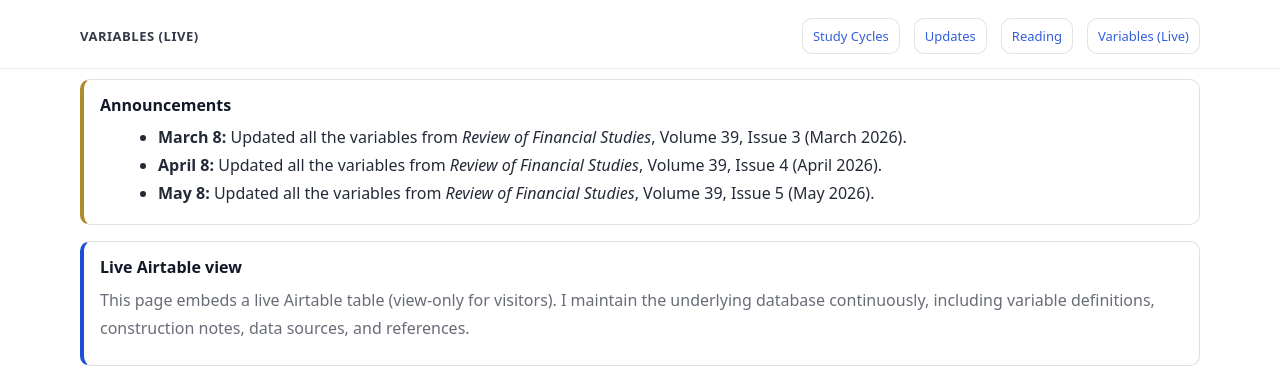
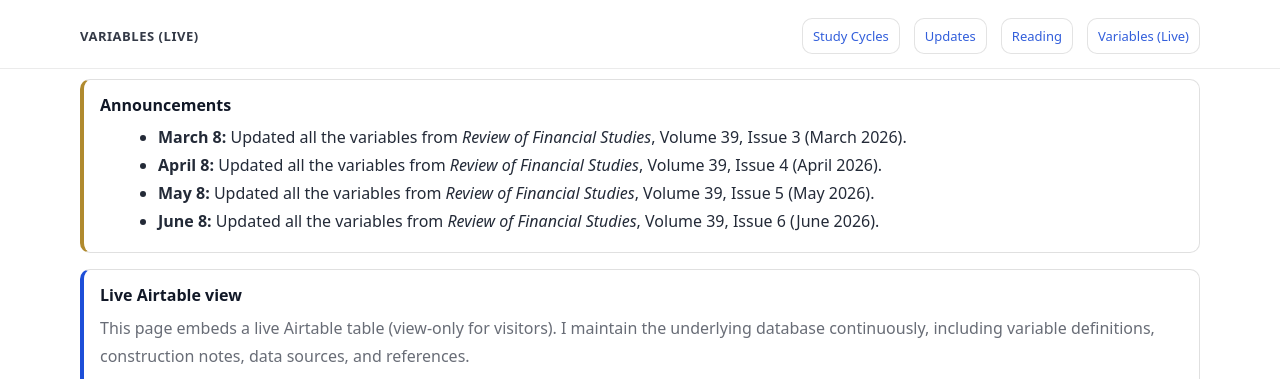
Before and after one commit to yaxinzn/study-archive, a Jekyll site: the page built from variables-live/index.md, in a window 1280 px wide, cut to the strip 0-379 px from the top of the page. Built offline with Jekyll 4.4.1, drawn with Linux system fonts in a browser that asks for light colours.

Commit message:
Add June 8 update for variables from RFS

```diff
--- a/variables-live/index.md
+++ b/variables-live/index.md
@@ -58,6 +58,10 @@
       <strong>May 8:</strong> Updated all the variables from <em>Review of Financial Studies</em>,
       Volume 39, Issue 5 (May 2026).
     </li>
+    <li>
+      <strong>June 8:</strong> Updated all the variables from <em>Review of Financial Studies</em>,
+      Volume 39, Issue 6 (June 2026).
+    </li>
   </ul>
 </div>
 
```
